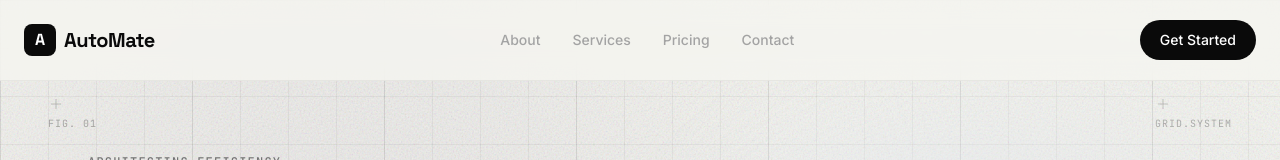
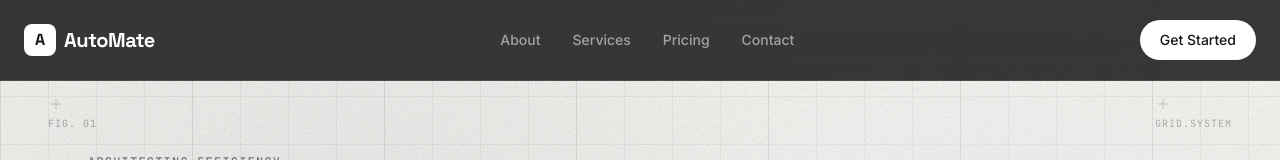
Before and after one commit to tigranu80-lang/tigran-web-prod, a React (Vite) app in the folder TigranWebInter/: page / in a window 1280 px wide. Shown: the top 160 px of the page. Built offline with nearby package versions, Linux system fonts and the light colour scheme; no server answers.

Commit message:
Update: Dark frosted glass header style
- Changed header background to dark semi-transparent (neutral-900/85)
- Added backdrop blur for matte/frosted effect
- Inverted colors: logo, text, navigation, and CTA button

```diff
--- a/TigranWebInter/components/Header.tsx
+++ b/TigranWebInter/components/Header.tsx
@@ -6,16 +6,16 @@ const Header: React.FC = () => {
   };
 
   return (
-    <header className="fixed top-0 left-0 right-0 z-50 bg-alabaster/80 backdrop-blur-md border-b border-ink-950/5">
+    <header className="fixed top-0 left-0 right-0 z-50 bg-neutral-900/85 backdrop-blur-md border-b border-white/10">
       <div className="container mx-auto px-4 md:px-6 h-20 flex items-center justify-between">
 
         {/* Logo */}
         <div className="flex items-center gap-2 cursor-pointer" onClick={() => window.scrollTo(0,0)}>
-          <div className="w-8 h-8 bg-ink-950 rounded-lg flex items-center justify-center text-white font-bold font-display">
+          <div className="w-8 h-8 bg-white rounded-lg flex items-center justify-center text-neutral-900 font-bold font-display">
             A
           </div>
-          <span className="font-display font-bold text-ink-950 tracking-tight text-xl hidden sm:inline">AutoMate</span>
-          <span className="font-display font-bold text-ink-950 tracking-tight text-xl sm:hidden">AM</span>
+          <span className="font-display font-bold text-white tracking-tight text-xl hidden sm:inline">AutoMate</span>
+          <span className="font-display font-bold text-white tracking-tight text-xl sm:hidden">AM</span>
         </div>
 
         {/* Center Navigation */}
@@ -24,7 +24,7 @@ const Header: React.FC = () => {
             <button
               key={item}
               onClick={() => scrollToSection(item.toLowerCase())}
-              className="text-sm font-medium text-ink-400 hover:text-ink-950 transition-colors"
+              className="text-sm font-medium text-neutral-400 hover:text-white transition-colors"
             >
               {item}
             </button>
@@ -34,7 +34,7 @@ const Header: React.FC = () => {
         {/* Right CTA */}
         <button
           onClick={() => scrollToSection('contact')}
-          className="px-5 py-2.5 bg-ink-950 text-white rounded-full text-sm font-medium hover:bg-ink-800 transition-colors"
+          className="px-5 py-2.5 bg-white text-neutral-900 rounded-full text-sm font-medium hover:bg-neutral-200 transition-colors"
         >
           Get Started
         </button>
```
